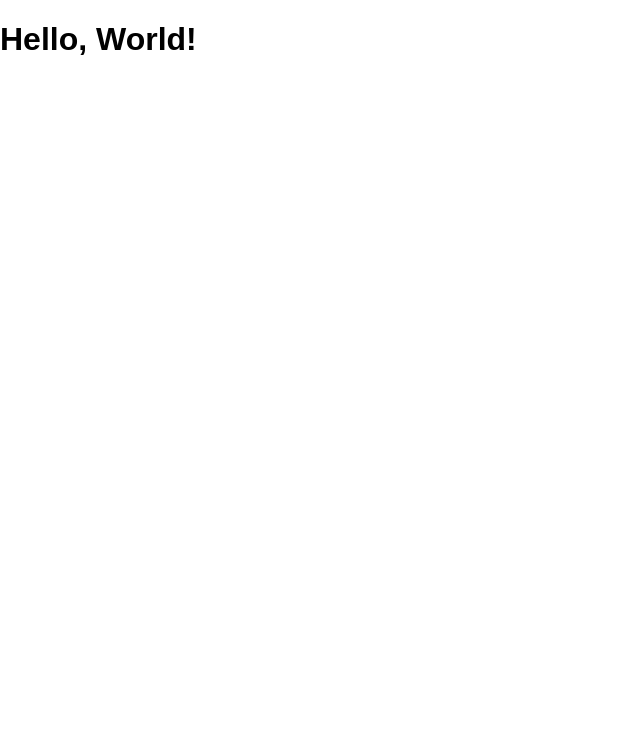
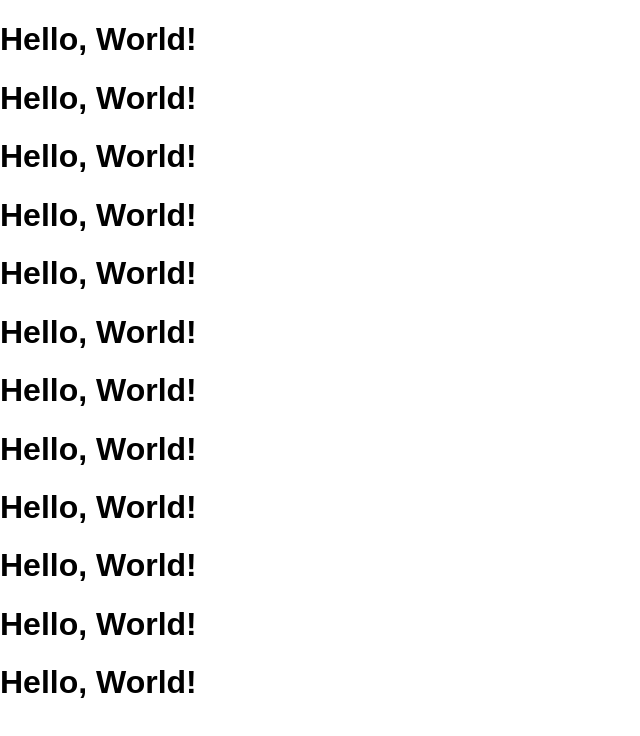
Before and after one commit to HurrairaBaloch/project, a plain HTML site: page index.html in a window 1280 px wide. Shown: the whole page, without its empty margins (0-640 px from the left). Drawn offline with Linux system fonts and the light colour scheme.

Commit message:
"changes"

```diff
--- a/index.html
+++ b/index.html
@@ -1,14 +1,24 @@
-
 <!DOCTYPE html>
 <html>
-<head>
-    <meta charset="UTF-8">
-    <meta name="viewport" content="width=device-width, initial-scale=1.0">
+  <head>
+    <meta charset="UTF-8" />
+    <meta name="viewport" content="width=device-width, initial-scale=1.0" />
     <title>My Page</title>
-    <link rel="stylesheet" href="styles.css">
-</head>
-<body>
+    <link rel="stylesheet" href="styles.css" />
+  </head>
+  <body>
+    <h1>Hello, World!</h1>
+    <h1>Hello, World!</h1>
+    <h1>Hello, World!</h1>
+    <h1>Hello, World!</h1>
+    <h1>Hello, World!</h1>
+    <h1>Hello, World!</h1>
+    <h1>Hello, World!</h1>
+    <h1>Hello, World!</h1>
+    <h1>Hello, World!</h1>
+    <h1>Hello, World!</h1>
+    <h1>Hello, World!</h1>
     <h1>Hello, World!</h1>
     <script src="script.js"></script>
-</body>
+  </body>
 </html>
```
Also changed, not shown: script.js (+3 -4 lines).
